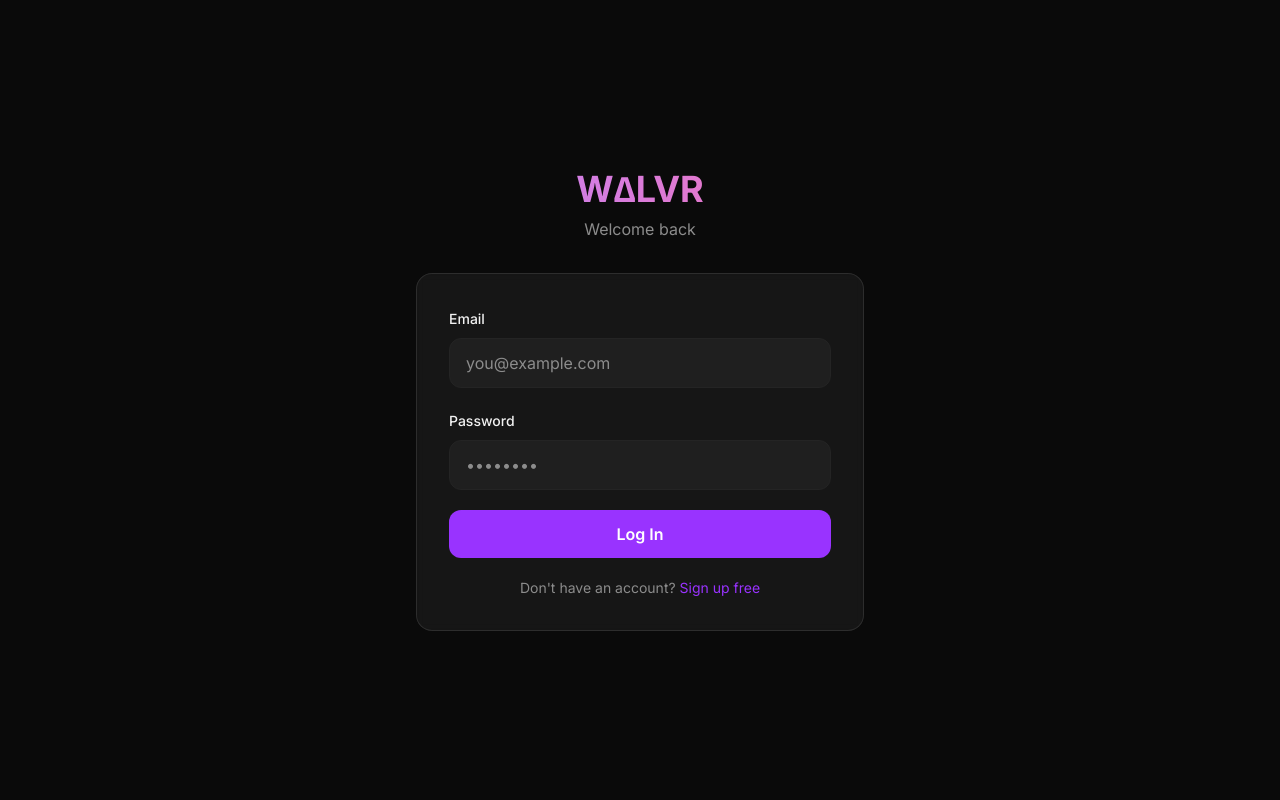
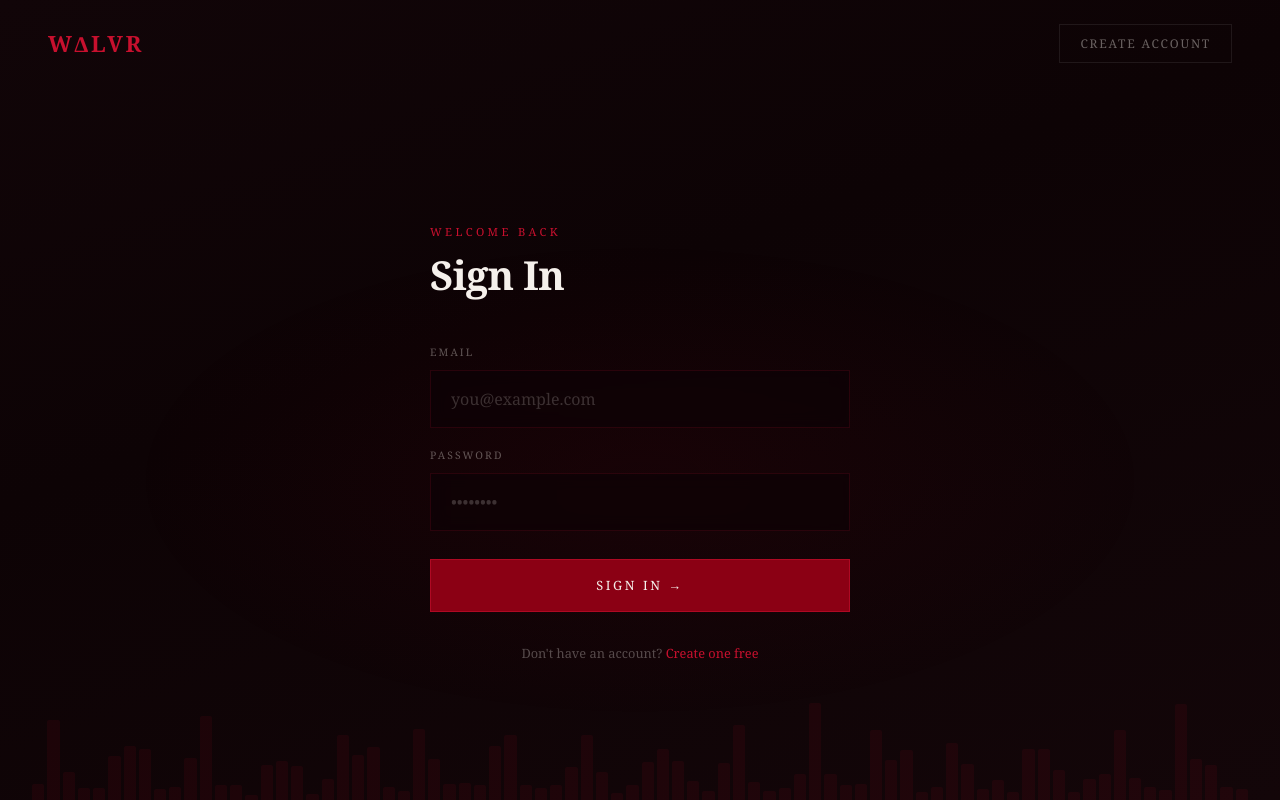
Before and after one commit to muditmatharu74-beep/Walvr-v-2, a Next.js app: page /login in a window 1280 px wide. Built offline with nearby package versions, Linux system fonts and the light colour scheme.

Commit message:
Update page.tsx

```diff
--- a/src/app/(auth)/login/page.tsx
+++ b/src/app/(auth)/login/page.tsx
@@ -16,75 +16,108 @@ export default function LoginPage() {
     e.preventDefault();
     setLoading(true);
     setError("");
-
     const supabase = createClient();
-    const { error } = await supabase.auth.signInWithPassword({
-      email,
-      password,
-    });
-
-    if (error) {
-      setError(error.message);
-      setLoading(false);
-      return;
-    }
-
+    const { error } = await supabase.auth.signInWithPassword({ email, password });
+    if (error) { setError(error.message); setLoading(false); return; }
     router.push("/dashboard");
   }
 
   return (
-    <main className="min-h-screen flex items-center justify-center px-4">
-      <div className="w-full max-w-md space-y-8">
-        <div className="text-center space-y-2">
-          <h1 className="text-4xl font-bold gradient-text">W∆LVR</h1>
-          <p className="text-muted-foreground">Welcome back</p>
+    <main style={{
+      minHeight: "100vh",
+      background: "linear-gradient(160deg, #110508 0%, #0d0305 40%, #130609 100%)",
+      fontFamily: "'Georgia', 'Times New Roman', serif",
+      color: "#f5f0eb",
+      display: "flex",
+      flexDirection: "column",
+      position: "relative",
+      overflow: "hidden",
+    }}>
+
+      <style>{`
+        @keyframes wave0 { from { height: 8px; } to { height: 40px; } }
+        @keyframes wave1 { from { height: 12px; } to { height: 80px; } }
+        @keyframes wave2 { from { height: 6px; } to { height: 55px; } }
+        @keyframes wave3 { from { height: 10px; } to { height: 100px; } }
+        @keyframes wave4 { from { height: 8px; } to { height: 65px; } }
+        @keyframes wave5 { from { height: 15px; } to { height: 45px; } }
+        @keyframes wave6 { from { height: 5px; } to { height: 90px; } }
+        @keyframes wave7 { from { height: 10px; } to { height: 70px; } }
+        input::placeholder { color: rgba(245,240,235,0.2); }
+        input:focus { border-color: rgba(200,16,46,0.4) !important; outline: none; }
+      `}</style>
+
+      {/* Radial glow */}
+      <div style={{ position: "fixed", top: "30%", left: "50%", transform: "translateX(-50%)", width: "80vw", height: "60vh", background: "radial-gradient(ellipse at center, rgba(139,0,20,0.08) 0%, transparent 70%)", pointerEvents: "none", zIndex: 0 }} />
+
+      {/* Waveform */}
+      <div style={{ position: "fixed", bottom: 0, left: 0, right: 0, height: "160px", pointerEvents: "none", zIndex: 0, display: "flex", alignItems: "flex-end", justifyContent: "center", gap: "3px", padding: "0 2rem", opacity: 0.08 }}>
+        {Array.from({ length: 80 }).map((_, i) => (
+          <div key={i} style={{ flex: 1, background: "#c8102e", borderRadius: "2px 2px 0 0", animation: `wave${i % 8} ${1.5 + (i % 5) * 0.3}s ease-in-out infinite alternate`, animationDelay: `${(i % 7) * 0.15}s` }} />
+        ))}
       </div>
 
-        <form onSubmit={handleLogin} className="glass rounded-2xl p-8 space-y-5">
-          <div className="space-y-2">
-            <label className="text-sm font-medium text-foreground">Email</label>
+      {/* Nav */}
+      <nav style={{ padding: "1.5rem 3rem", display: "flex", alignItems: "center", justifyContent: "space-between", position: "relative", zIndex: 10 }}>
+        <Link href="/" style={{ fontSize: "1.4rem", fontWeight: "700", letterSpacing: "0.12em", color: "#c8102e", textTransform: "uppercase", textDecoration: "none" }}>W∆LVR</Link>
+        <Link href="/signup" style={{ fontSize: "0.75rem", letterSpacing: "0.15em", textTransform: "uppercase", color: "rgba(245,240,235,0.4)", textDecoration: "none", border: "1px solid rgba(255,255,255,0.08)", padding: "0.6rem 1.25rem" }}>Create Account</Link>
+      </nav>
+
+      {/* Form */}
+      <div style={{ flex: 1, display: "flex", alignItems: "center", justifyContent: "center", padding: "2rem 3rem", position: "relative", zIndex: 10 }}>
+        <div style={{ width: "100%", maxWidth: "420px" }}>
+
+          <div style={{ marginBottom: "3rem" }}>
+            <p style={{ fontSize: "0.7rem", letterSpacing: "0.3em", textTransform: "uppercase", color: "#c8102e", marginBottom: "0.75rem" }}>Welcome Back</p>
+            <h1 style={{ fontSize: "2.5rem", fontWeight: "700", color: "#f5f0eb", letterSpacing: "-0.02em", lineHeight: "1.1" }}>Sign In</h1>
+          </div>
+
+          <form onSubmit={handleLogin} style={{ display: "flex", flexDirection: "column", gap: "1.25rem" }}>
+            <div>
+              <label style={{ fontSize: "0.65rem", letterSpacing: "0.2em", textTransform: "uppercase", color: "rgba(245,240,235,0.35)", display: "block", marginBottom: "0.6rem" }}>Email</label>
               <input
                 type="email"
                 value={email}
                 onChange={(e) => setEmail(e.target.value)}
                 required
-              className="w-full px-4 py-3 rounded-lg bg-muted border border-border text-foreground placeholder:text-muted-foreground focus:outline-none focus:ring-2 focus:ring-ring"
                 placeholder="you@example.com"
+                style={{ width: "100%", padding: "1rem 1.25rem", background: "rgba(13,3,5,0.6)", border: "1px solid rgba(200,16,46,0.15)", color: "#f5f0eb", fontSize: "1rem", fontFamily: "'Georgia', serif", boxSizing: "border-box", backdropFilter: "blur(8px)" }}
               />
             </div>
 
-          <div className="space-y-2">
-            <label className="text-sm font-medium text-foreground">Password</label>
+            <div>
+              <label style={{ fontSize: "0.65rem", letterSpacing: "0.2em", textTransform: "uppercase", color: "rgba(245,240,235,0.35)", display: "block", marginBottom: "0.6rem" }}>Password</label>
               <input
                 type="password"
                 value={password}
                 onChange={(e) => setPassword(e.target.value)}
                 required
-              className="w-full px-4 py-3 rounded-lg bg-muted border border-border text-foreground placeholder:text-muted-foreground focus:outline-none focus:ring-2 focus:ring-ring"
                 placeholder="••••••••"
+                style={{ width: "100%", padding: "1rem 1.25rem", background: "rgba(13,3,5,0.6)", border: "1px solid rgba(200,16,46,0.15)", color: "#f5f0eb", fontSize: "1rem", fontFamily: "'Georgia', serif", boxSizing: "border-box", backdropFilter: "blur(8px)" }}
               />
             </div>
 
             {error && (
-            <p className="text-red-400 text-sm">{error}</p>
+              <p style={{ color: "#c8102e", fontSize: "0.8rem", letterSpacing: "0.05em" }}>{error}</p>
             )}
 
             <button
               type="submit"
               disabled={loading}
-            className="w-full py-3 bg-primary text-primary-foreground rounded-lg font-semibold hover:opacity-90 transition-opacity disabled:opacity-50"
+              style={{ padding: "1rem", background: "#8b0014", color: "#f5f0eb", border: "1px solid rgba(200,16,46,0.6)", fontSize: "0.8rem", letterSpacing: "0.2em", textTransform: "uppercase", cursor: loading ? "not-allowed" : "pointer", opacity: loading ? 0.6 : 1, fontFamily: "'Georgia', serif", marginTop: "0.5rem" }}
             >
-            {loading ? "Logging in..." : "Log In"}
+              {loading ? "Signing In..." : "Sign In →"}
             </button>
+          </form>
 
-          <p className="text-center text-sm text-muted-foreground">
-            Don&apos;t have an account?{" "}
-            <Link href="/signup" className="text-primary hover:underline">
-              Sign up free
-            </Link>
+          <p style={{ marginTop: "2rem", fontSize: "0.8rem", color: "rgba(245,240,235,0.3)", textAlign: "center" }}>
+            Don't have an account?{" "}
+            <Link href="/signup" style={{ color: "#c8102e", textDecoration: "none" }}>Create one free</Link>
           </p>
-        </form>
+
         </div>
+      </div>
+
     </main>
   );
 }
```
Lines whose indentation alone changed are shown as unchanged.
